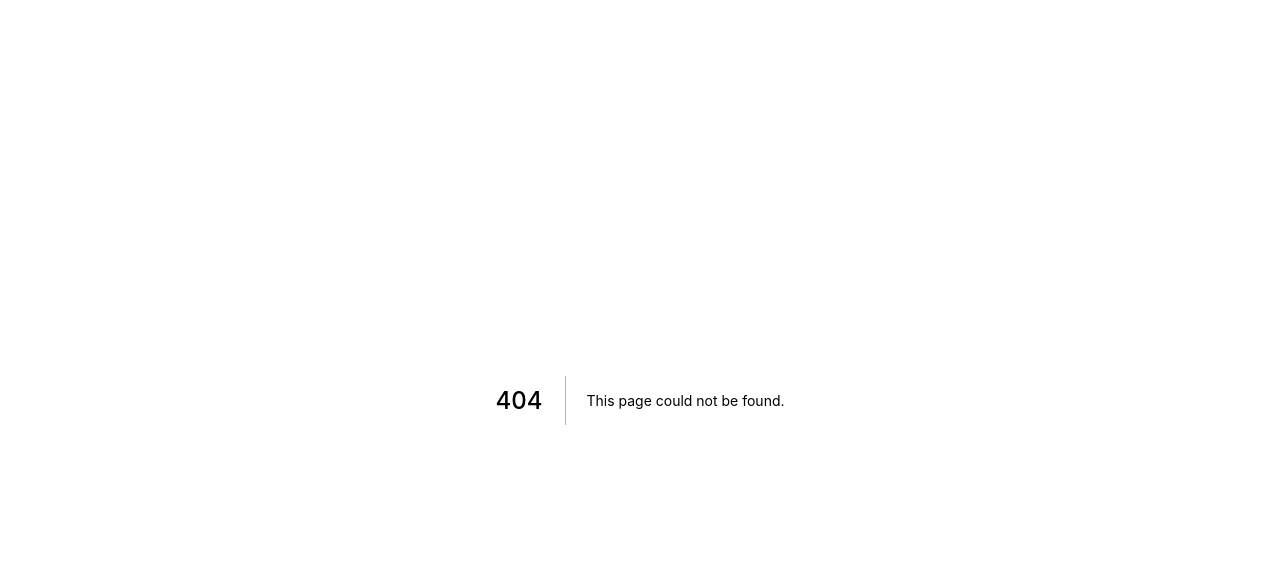
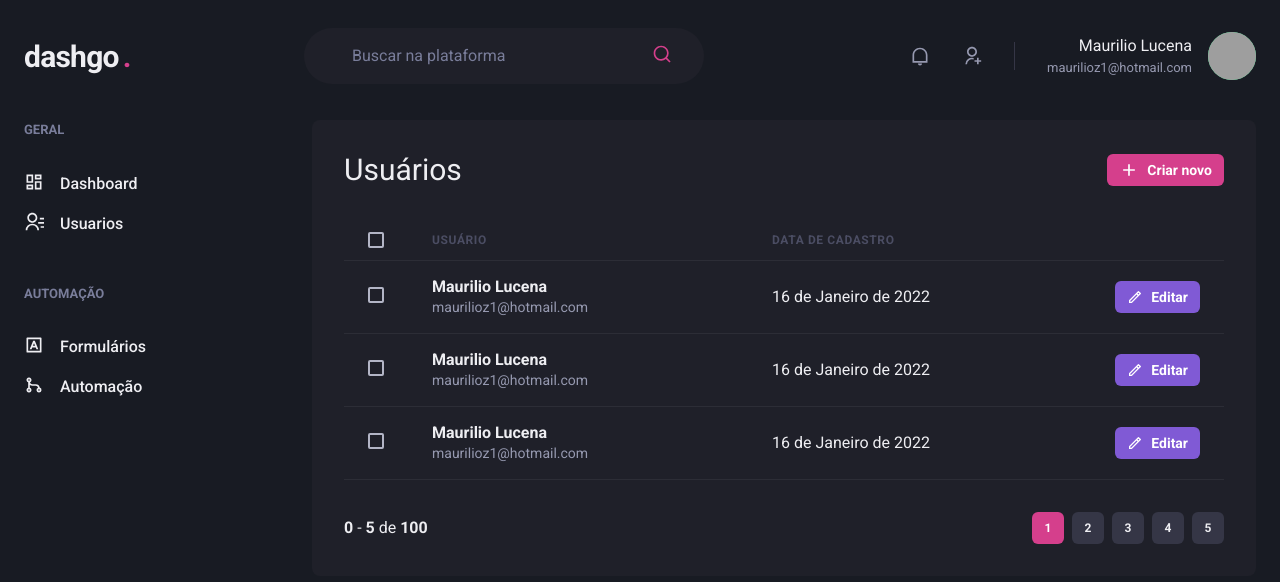
Before and after one commit to Maurilioz1/dashgo, a Next.js app: page /users in a window 1280 px wide. Before the commit this address had no page. Shown: the top 582 px of the page. Built offline with nearby package versions, Linux system fonts and the light colour scheme; grey boxes are pictures that could not be loaded.

Commit message:
user control

```diff
--- /dev/null
+++ b/src/components/Pagination.tsx
@@ -0,0 +1,19 @@
+import { Box, Button, HStack } from "@chakra-ui/react";
+
+export function Pagination() {
+    return (
+        <HStack mt='8' justify='space-between' align='center' spacing='6'>
+            <Box>
+                <strong>0</strong> - <strong>5</strong> de <strong>100</strong>
+            </Box>
+
+            <HStack spacing='2'>
+                <Button size='sm' fontSize='xs' w='4' colorScheme='pink' disabled _disabled={{ bgColor: 'pink.500', cursor: 'default' }}>1</Button>
+                <Button size='sm' fontSize='xs' w='4' bgColor='gray.700' _hover={{ bgColor: 'gray.500' }}>2</Button>
+                <Button size='sm' fontSize='xs' w='4' bgColor='gray.700' _hover={{ bgColor: 'gray.500' }}>3</Button>
+                <Button size='sm' fontSize='xs' w='4' bgColor='gray.700' _hover={{ bgColor: 'gray.500' }}>4</Button>
+                <Button size='sm' fontSize='xs' w='4' bgColor='gray.700' _hover={{ bgColor: 'gray.500' }}>5</Button>
+            </HStack>
+        </HStack>
+    );
+}
--- /dev/null
+++ b/src/pages/users/index.tsx
@@ -0,0 +1,96 @@
+import { Box, Button, Checkbox, Flex, Heading, Icon, Table, Tbody, Td, Th, Thead, Tr, Text } from "@chakra-ui/react";
+import { RiAddLine, RiPencilLine } from "react-icons/ri";
+import { Header } from "../../components/Header";
+import { Pagination } from "../../components/Pagination";
+import { Sidebar } from "../../components/Sidebar";
+
+export default function UserList() {
+    return (
+        <Box>
+            <Header />
+
+            <Flex w='100%' my='6' maxWidth='1480px' mx='auto' px='6'>
+                <Sidebar />
+
+                <Box flex='1' borderRadius='8' bgColor='gray.800' p='8'>
+                    <Flex mb='8' justify='space-between' align='center'>
+                        <Heading size='lg' fontWeight='normal'>Usuários</Heading>
+
+                        <Button as='a' size='sm' fontSize='sm' colorScheme='pink' cursor='pointer' leftIcon={<Icon as={RiAddLine} fontSize='20' />}>
+                            Criar novo
+                        </Button>
+                    </Flex>
+
+                    <Table colorScheme='whiteAlpha'>
+                        <Thead>
+                            <Tr>
+                                <Th px='6' w='8'>
+                                    <Checkbox colorScheme='pink' />
+                                </Th>
+                                <Th>Usuário</Th>
+                                <Th>Data de cadastro</Th>
+                                <Th w='8'></Th>
+                            </Tr>
+                        </Thead>
+
+                        <Tbody>
+                            <Tr>
+                                <Td px='6'>
+                                    <Checkbox colorScheme='pink' />
+                                </Td>
+                                <Td px='6'>
+                                    <Box>
+                                        <Text fontWeight='bold'>Maurilio Lucena</Text>
+                                        <Text fontSize='sm' color='gray.300'>maurilioz1@hotmail.com</Text>
+                                    </Box>
+                                </Td>
+                                <Td>16 de Janeiro de 2022</Td>
+                                <Td>
+                                    <Button as='a' size='sm' fontSize='sm' colorScheme='purple' cursor='pointer' leftIcon={<Icon as={RiPencilLine} fontSize='16' />}>
+                                        Editar
+                                    </Button>
+                                </Td>
+                            </Tr>
+                            <Tr>
+                                <Td px='6'>
+                                    <Checkbox colorScheme='pink' />
+                                </Td>
+                                <Td px='6'>
+                                    <Box>
+                                        <Text fontWeight='bold'>Maurilio Lucena</Text>
+                                        <Text fontSize='sm' color='gray.300'>maurilioz1@hotmail.com</Text>
+                                    </Box>
+                                </Td>
+                                <Td>16 de Janeiro de 2022</Td>
+                                <Td>
+                                    <Button as='a' size='sm' fontSize='sm' colorScheme='purple' cursor='pointer' leftIcon={<Icon as={RiPencilLine} fontSize='16' />}>
+                                        Editar
+                                    </Button>
+                                </Td>
+                            </Tr>
+                            <Tr>
+                                <Td px='6'>
+                                    <Checkbox colorScheme='pink' />
+                                </Td>
+                                <Td px='6'>
+                                    <Box>
+                                        <Text fontWeight='bold'>Maurilio Lucena</Text>
+                                        <Text fontSize='sm' color='gray.300'>maurilioz1@hotmail.com</Text>
+                                    </Box>
+                                </Td>
+                                <Td>16 de Janeiro de 2022</Td>
+                                <Td>
+                                    <Button as='a' size='sm' fontSize='sm' colorScheme='purple' cursor='pointer' leftIcon={<Icon as={RiPencilLine} fontSize='16' />}>
+                                        Editar
+                                    </Button>
+                                </Td>
+                            </Tr>
+                        </Tbody>
+                    </Table>
+
+                    <Pagination />
+                </Box>
+            </Flex>
+        </Box>
+    );
+}
```
Also changed, not shown: src/pages/users/create.tsx (added, +41 -0 lines).
